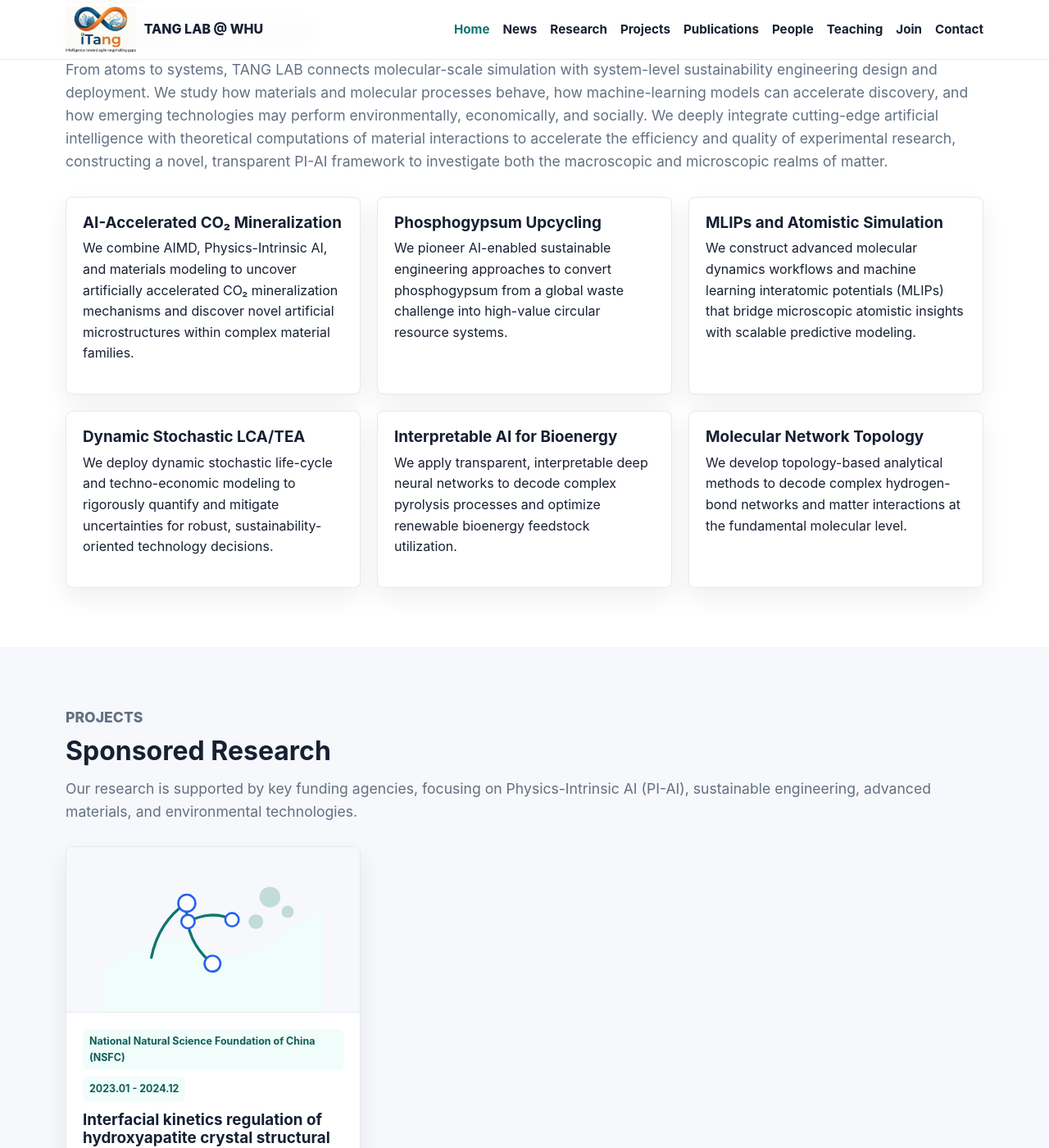
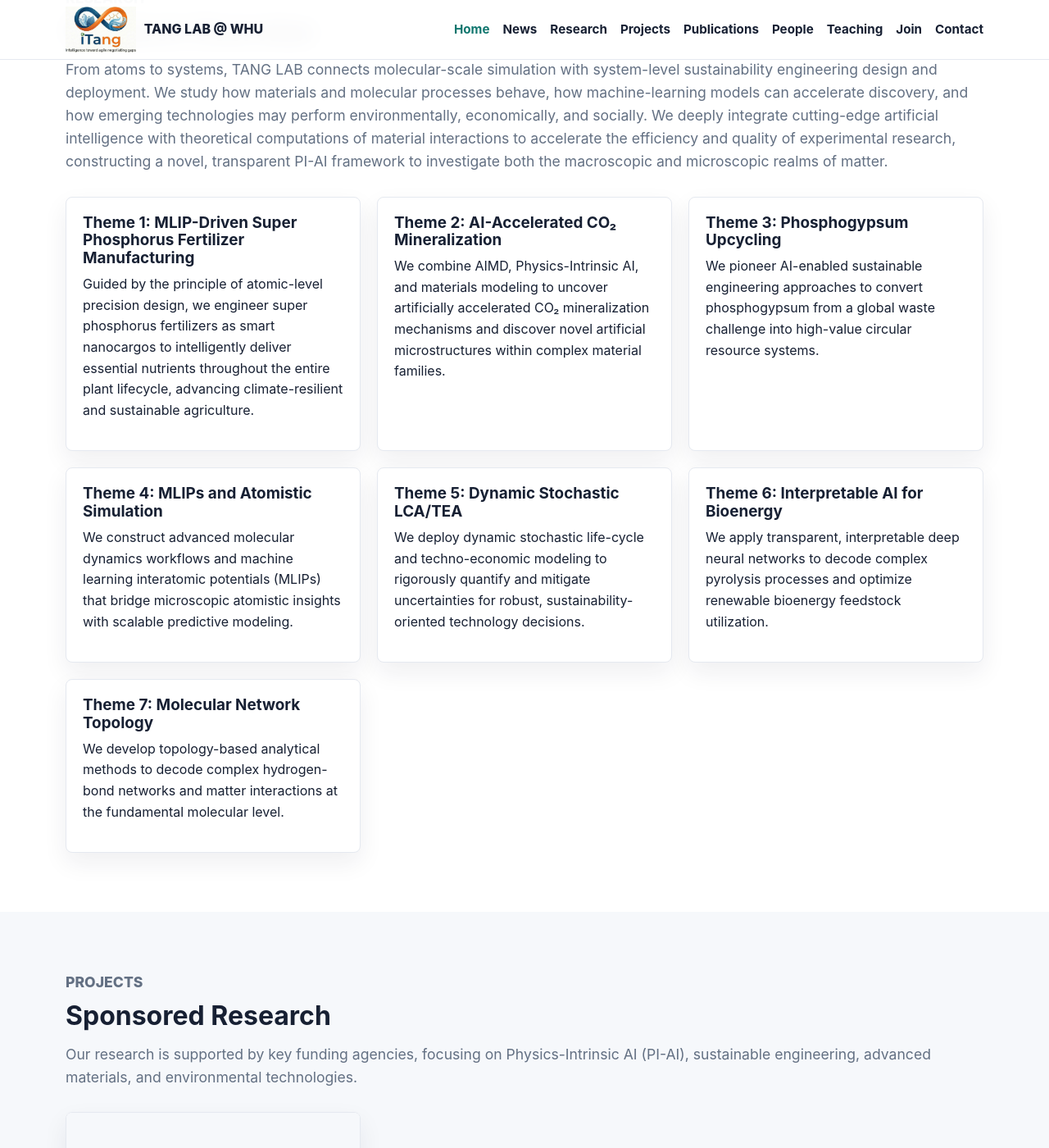
Before and after one commit to TANG-LAB-WHU/tanglab.github.io, a Jekyll site: the page built from index.html, in a window 1280 px wide and 1400 px high, scrolled down 1036 px. Shown: the whole window at 82% size. Built offline with Jekyll 4.4.1, drawn with Linux system fonts in a browser that asks for light colours.

Commit message:
feat(research): add MLIP-driven super phosphorus fertilizer theme
- content(research): add detailed section for new Theme 1 and shift existing themes

- content(site.yml): add new research card for nano-fertilizer theme

- docs(README): insert new Theme 1 and update numbering for research vision

```diff
--- a/_data/site.yml
+++ b/_data/site.yml
@@ -37,15 +37,17 @@ research_keywords:
   - "Interpretable DNN"
   - "Sustainable Materials"
 home_research_cards:
-  - title: "AI-Accelerated CO₂ Mineralization"
+  - title: "Theme 1: MLIP-Driven Super Phosphorus Fertilizer Manufacturing"
+    description: "Guided by the principle of atomic-level precision design, we engineer super phosphorus fertilizers as smart nanocargos to intelligently deliver essential nutrients throughout the entire plant lifecycle, advancing climate-resilient and sustainable agriculture."
+  - title: "Theme 2: AI-Accelerated CO₂ Mineralization"
     description: "We combine AIMD, Physics-Intrinsic AI, and materials modeling to uncover artificially accelerated CO₂ mineralization mechanisms and discover novel artificial microstructures within complex material families."
-  - title: "Phosphogypsum Upcycling"
+  - title: "Theme 3: Phosphogypsum Upcycling"
     description: "We pioneer AI-enabled sustainable engineering approaches to convert phosphogypsum from a global waste challenge into high-value circular resource systems."
-  - title: "MLIPs and Atomistic Simulation"
+  - title: "Theme 4: MLIPs and Atomistic Simulation"
     description: "We construct advanced molecular dynamics workflows and machine learning interatomic potentials (MLIPs) that bridge microscopic atomistic insights with scalable predictive modeling."
-  - title: "Dynamic Stochastic LCA/TEA"
+  - title: "Theme 5: Dynamic Stochastic LCA/TEA"
     description: "We deploy dynamic stochastic life-cycle and techno-economic modeling to rigorously quantify and mitigate uncertainties for robust, sustainability-oriented technology decisions."
-  - title: "Interpretable AI for Bioenergy"
+  - title: "Theme 6: Interpretable AI for Bioenergy"
     description: "We apply transparent, interpretable deep neural networks to decode complex pyrolysis processes and optimize renewable bioenergy feedstock utilization."
-  - title: "Molecular Network Topology"
+  - title: "Theme 7: Molecular Network Topology"
     description: "We develop topology-based analytical methods to decode complex hydrogen-bond networks and matter interactions at the fundamental molecular level."
--- a/pages/research.html
+++ b/pages/research.html
@@ -22,8 +22,14 @@ permalink: /research/
   </div>
 </div>
 
+<section id="mlip-driven-super-phosphorus-fertilizer-manufacturing" class="research-block">
+  <p class="eyebrow">Theme 1</p>
+  <h2>MLIP-Driven Super Phosphorus Fertilizer Manufacturing</h2>
+  <p class="research-block-body">TANG LAB pioneers the development of super phosphorus fertilizers by engineering them as smart nanocargos capable of intelligently delivering essential nutrients throughout the entire plant lifecycle. This highly cross-disciplinary research seamlessly integrates chemical engineering, mechanics of materials, molecular plant biology, and soil microbiology to design targeted, controlled-release delivery systems. This direction emphasizes root-targeted nutrient responsiveness, nanoscale structural manipulation, and dynamic interfacial interactions rather than relying on traditional bulk application and passive dissolution. Building on machine learning interatomic potentials (MLIPs) and subnano-confined water gating mechanisms, we examine how ammonium intercalation and defect-mediated structural transformations can drive the synthesis of high-value nano-hydroxyapatite (HAP) from phosphogypsum. By fundamentally overcoming soil fixation, mitigating heavy metal toxicity risks, and minimizing nutrient runoff, these nano-enabled agricultural innovations significantly enhance nutrient use efficiency and plant stress resilience, ultimately charting a robust pathway toward climate-resilient and sustainable agriculture.</p>
+</section>
+
 <section id="ai-for-sustainable-materials-and-co2-mineralization" class="research-block">
-  <p class="eyebrow">Theme 1</p>
+  <p class="eyebrow">Theme 2</p>
   <h2>AI-driven Sustainable Materials for CO₂ Mineralization</h2>
   <p class="research-block-body">TANG LAB studies how Physics-Intrinsic Artificial Intelligence (PI-AI), molecular simulation, and data-driven workflows can accelerate the discovery and optimization of materials for carbon mineralization and environmental remediation, linking interfacial structure, reaction environments, and CO₂ uptake behavior in a simulation-informed framework. This direction emphasizes physically grounded learning, interpretable models, and mechanism-aware materials design rather than empirical trial-and-error screening alone. Building on coupled AIMD and machine-learning interatomic-potential workflows, we examine artificially accelerated CO₂ mineralization on hydroxyapatite (HAP) material families, including defect-mediated interfacial transformation, local coordination change, and structure–property relationships relevant to carbon storage and functional materials. The HAP_CO2mineralization repository integrates these atomistic and learning tools to support reproducible analysis and downstream PI-AI modeling for sustainable CO₂ mineralization pathways.</p>
   {% include research-repo-tags.html theme_id="ai-for-sustainable-materials-and-co2-mineralization" %}
@@ -46,21 +52,21 @@ permalink: /research/
 </section>
 
 <section id="phosphogypsum-upcycling-and-circular-resource-systems" class="research-block">
-  <p class="eyebrow">Theme 2</p>
+  <p class="eyebrow">Theme 3</p>
   <h2>Phosphogypsum Upcycling and Circular Resource Systems</h2>
   <p class="research-block-body">Phosphogypsum is a large-scale industrial byproduct and environmental challenge around the world. The lab focuses on carbon-negative restructuring technologies that connect materials modeling, process chemistry, and circular-resource valorization in a coherent research pipeline, aiming for full atom economy and sustainable recycling of phosphogypsum rather than disposal-oriented treatment alone. We are developing an integrated carbon-negative restructuring innovation system based on a deconstruction–aggregation strategy that converts phosphogypsum into novel functional materials while recovering rare-earth resources embedded in the waste stream. This direction emphasizes integrated materials insight, process feasibility, and sustainability performance beyond isolated laboratory optimization. Building on AI-driven phosphogypsum transformation workflows, we study how composition, interfacial reaction processes, and processing routes influence product quality, resource recovery, and environmental burdens across upcycling scenarios. AI_Phosphogypsum and oneLCA-TEA_Phosphogypsum are being developed to couple process/materials modeling with uncertainty-aware LCA–TEA loops, helping translate phosphogypsum management options into evidence-based circular-economy decisions.</p>
   {% include research-repo-tags.html theme_id="phosphogypsum-upcycling-and-circular-resource-systems" %}
 </section>
 
 <section id="molecular-dynamics-aimd-and-machine-learning-potentials" class="research-block">
-  <p class="eyebrow">Theme 3</p>
+  <p class="eyebrow">Theme 4</p>
   <h2>Molecular Dynamics, AIMD, and Machine-Learning Potentials</h2>
   <p class="research-block-body">The lab builds computational workflows that connect atomistic simulation, ab initio molecular dynamics (AIMD), and large-scale classical molecular dynamics (MD), enabling consistent propagation of physics-based insight from electronically explicit, picosecond-to-nanosecond AIMD sampling to extended nanosecond-and-beyond trajectories at nanometer length scales. Machine-learning interatomic potentials (MLIPs) bridge these regimes by carrying first-principles accuracy from AIMD into force-field-scale MD that is otherwise inaccessible to direct electronic-structure dynamics alone. This direction emphasizes accuracy, transferability, and workflow interoperability across short-timescale AIMD, large-scale MD, and MLIP rather than disconnected one-off simulations alone. Building on next-generation molecular simulation infrastructure, we address interfacial processes, reaction environments, nanomaterial organization, and materials transformation problems where robust potentials and efficient sampling are both critical. omniMD is being developed as an omnipotent molecular dynamics platform that bridges dimensional and model-form dilemmas between AIMD and large-scale MD in unbiased interatomic modeling, helping unify high-fidelity training data, potential construction, and scalable MD execution for PI-AI and simulation-informed materials research.</p>
   {% include research-repo-tags.html theme_id="molecular-dynamics-aimd-and-machine-learning-potentials" %}
 </section>
 
 <section id="sustainability-assessment-with-lca-tea-and-uncertainty" class="research-block">
-  <p class="eyebrow">Theme 4</p>
+  <p class="eyebrow">Theme 5</p>
   <h2>Sustainability Assessment with LCA, TEA, and Uncertainty</h2>
   <p class="research-block-body">The lab integrates life-cycle assessment, techno-economic analysis, uncertainty-aware modeling, and risk-aware commercialization analysis to evaluate environmental, economic, technical, investment, social, and policy dimensions of emerging technologies in a cross-scale decision framework. Where appropriate, we leverage open multimodal large language models on Hugging Face to parse heterogeneous evidence across these dimensions—reports, tables, figures, and unstructured text—and transform it into structured, machine-readable data for downstream modeling and decision support. This direction emphasizes transparent assumptions, ensemble-based uncertainty propagation, and interpretable trade-off mapping rather than single-point deterministic estimates alone. Building on integrated LCA–TEA workflows, we examine how process chains, resource flows, and deployment scenarios shape sustainability outcomes for organic-waste valorization, nanofertilizer commercialization, and other circular-technology pathways. Organic_waste_valorization_LCA-TEA and PhosphorusNanofertilizer support uncertainty-nudged LCA–TEA rescaling ensembles that hedge technical, environmental, investment, and policy risks, helping connect atomistic and process-level innovation to system-level sustainability deployment.</p>
   {% include research-repo-tags.html theme_id="sustainability-assessment-with-lca-tea-and-uncertainty" %}
@@ -83,14 +89,14 @@ permalink: /research/
 </section>
 
 <section id="interpretable-ai-for-renewable-bioenergy-and-chemical-processes" class="research-block">
-  <p class="eyebrow">Theme 5</p>
+  <p class="eyebrow">Theme 6</p>
   <h2>Interpretable AI for Renewable Bioenergy and Chemical Processes</h2>
   <p class="research-block-body">The lab applies interpretable artificial intelligence and deep learning to model pyrolysis processes and renewable bioenergy feedstocks, linking feedstock chemistry, operating conditions, and product yields in a transparent, data-driven framework. This direction emphasizes predictive accuracy, scientific interpretability, and process-level insight rather than black-box optimization alone. Building on interpretable deep-learning pyrolysis models, we study how key process variables and feedstock properties shape bio-oil, gas, and char outcomes across diverse biomass and waste-derived resources. A PyroBot is being developed as a reverse-design assistant that recommends pyrolysis recipes—such as temperature programs, residence times, and feedstock blends—starting from target product or performance goals, helping translate model insight into actionable process design for renewable bioenergy and circular biomass valorization.</p>
   {% include research-repo-tags.html theme_id="interpretable-ai-for-renewable-bioenergy-and-chemical-processes" %}
 </section>
 
 <section id="molecular-network-topology-and-structure-analysis" class="research-block">
-  <p class="eyebrow">Theme 6</p>
+  <p class="eyebrow">Theme 7</p>
   <h2>Molecular Network Topology and Structure Analysis</h2>
   <p class="research-block-body">The lab develops topology-based analysis tools for hydrogen-bond networks and molecular systems, translating atomistic configurations from molecular dynamics and AIMD into graph-structured descriptors that are easier to compare, visualize, and interpret. This direction emphasizes connectivity patterns, cooperative interactions, and environment-sensitive network reorganization rather than isolated structural snapshots alone. Building on hydrogen-bond network topology workflows, we focus on fundamental physical-chemical processes in which hydrogen bond mechanics play essential roles—including interfacial reaction processes, nanomaterial self-assembly, mineralization, and catalysis—and examine how solvation shells, interfacial water, and hydrogen-bond percolation evolve in these settings. topoHBNet is being developed as an integrated analysis platform that maps complex molecular structures to interpretable network representations and topology-aware metrics, helping connect molecular-scale organization to mechanistic hypotheses and downstream modeling in PI-AI and simulation-informed materials research.</p>
   {% include research-repo-tags.html theme_id="molecular-network-topology-and-structure-analysis" %}
```
Also changed, not shown: README.md.
